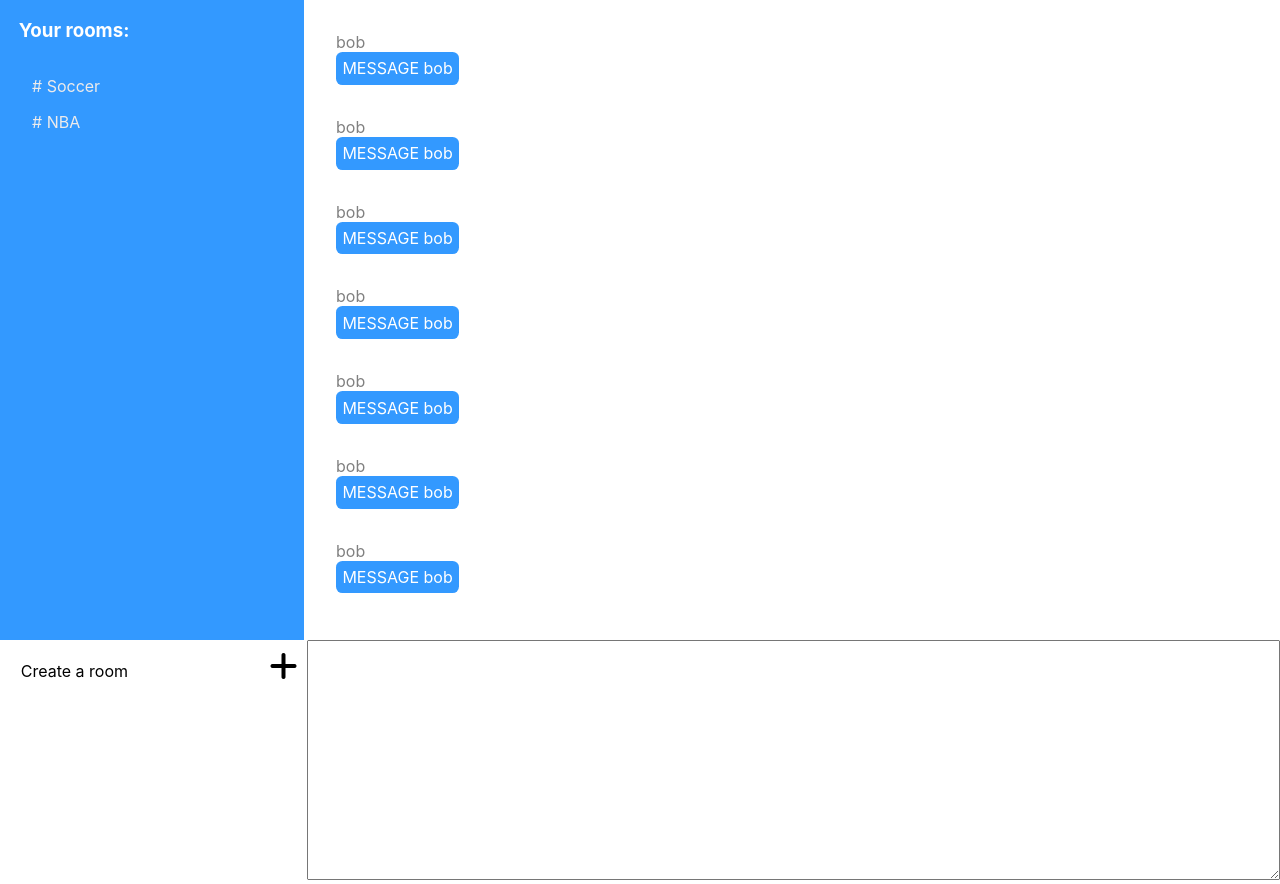
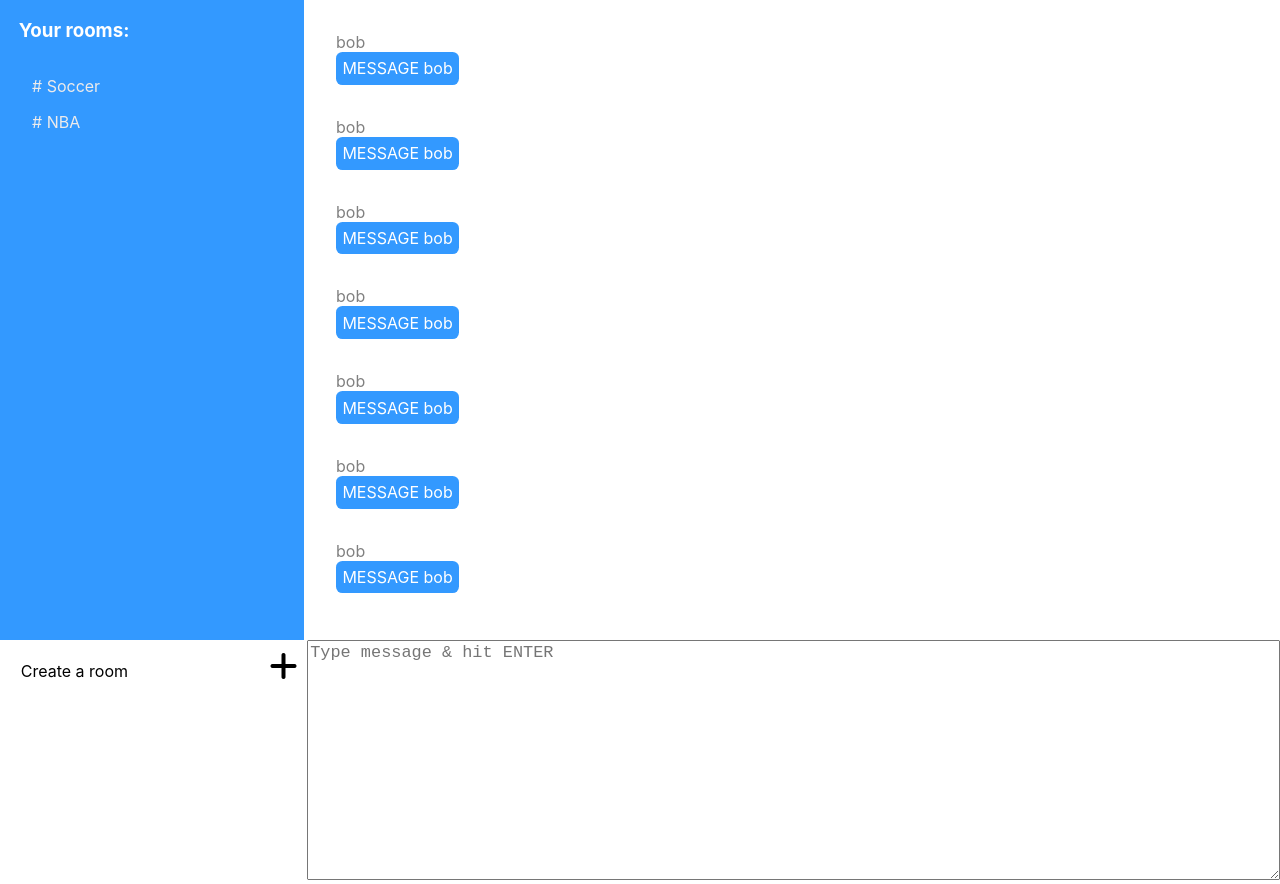
Before and after one commit to horselurrver/react-chat, a React (Create React App) app: page / in a window 1280 px wide. Built offline with nearby package versions, Linux system fonts and the light colour scheme.

Commit message:
Add placeholder text for text area

```diff
--- a/src/App.css
+++ b/src/App.css
@@ -98,6 +98,7 @@ i {
 textarea {
   width: 100%;
   height: 100%;
+  font-size: 1.3em;
   -webkit-box-sizing: border-box; /* Safari/Chrome, other WebKit */
   -moz-box-sizing: border-box;    /* Firefox, other Gecko */
   box-sizing: border-box;
--- a/src/SendMessage.js
+++ b/src/SendMessage.js
@@ -4,7 +4,7 @@ class SendMessage extends Component {
   render() {
     return (
       <div className="send">
-        <textarea>
+        <textarea placeholder="Type message & hit ENTER">
         </textarea>
       </div>
     );
```
